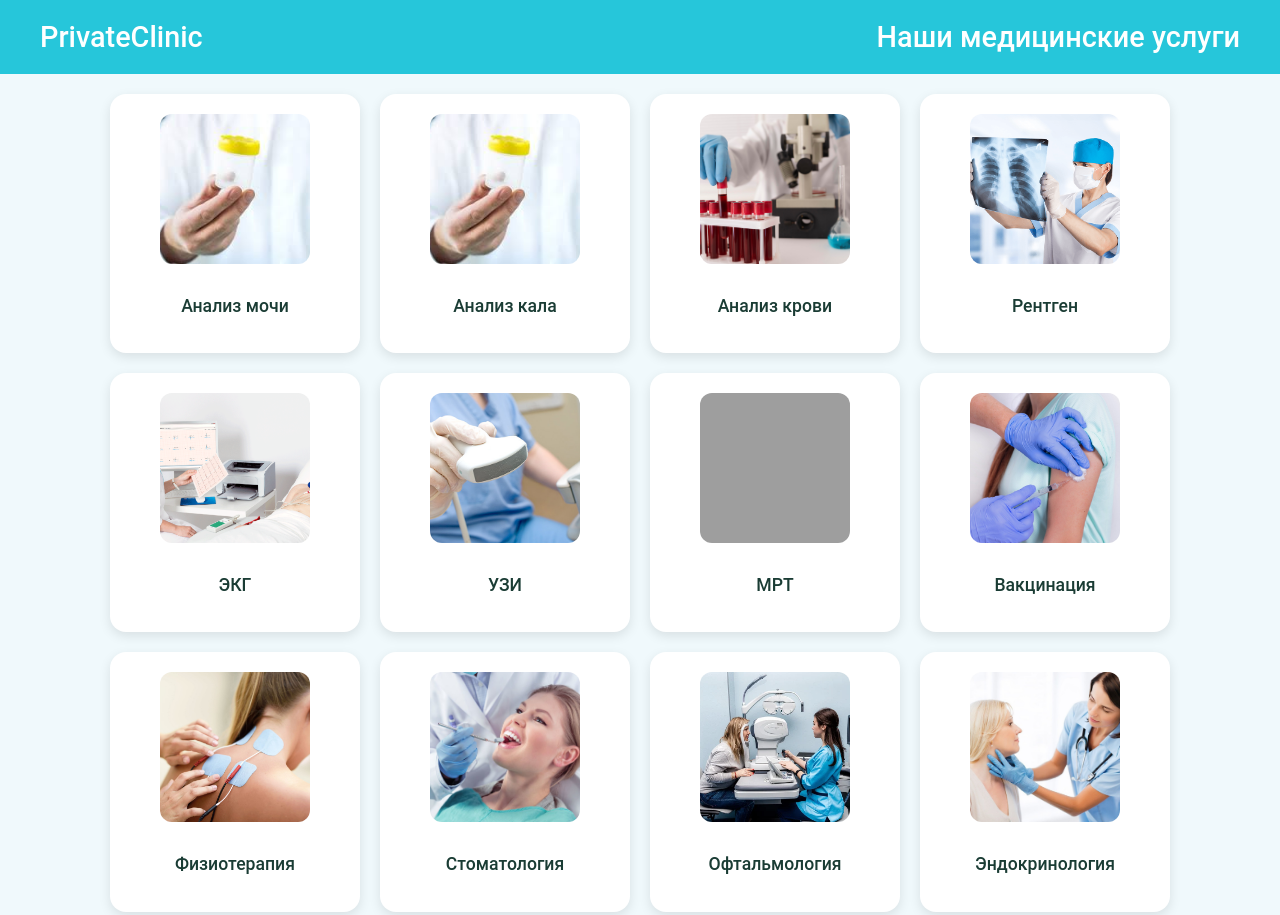
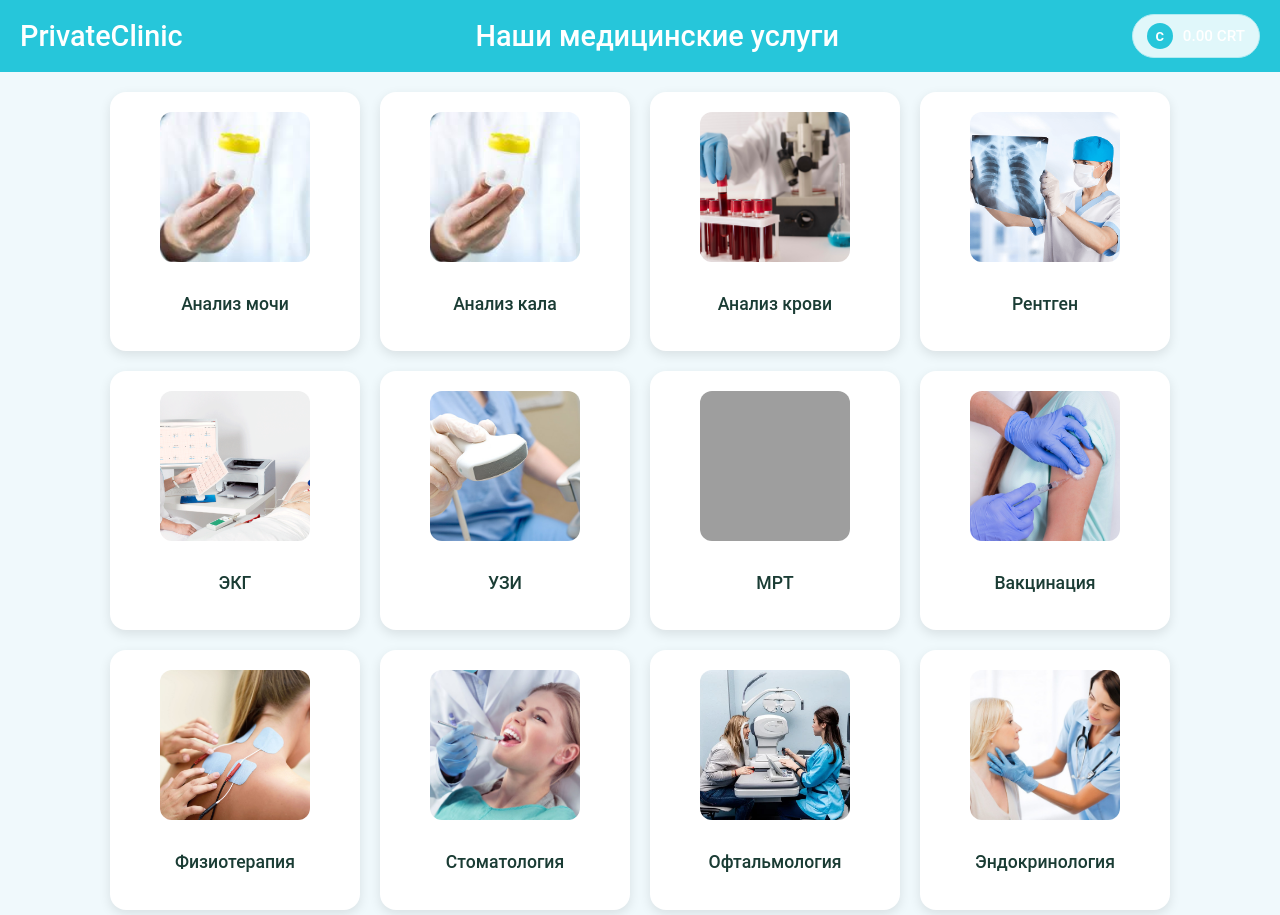
Before and after one commit to Vxxmpu/final-project, a plain HTML site: page service-HTML/services.html in a window 1280 px wide. Shown: the top 915 px of the page. Drawn offline with Linux system fonts and the light colour scheme; grey boxes are pictures that could not be loaded.

Commit message:
index.html:added button to go to services page, services.html: changed header, added crt badge

```diff
--- a/service-HTML/services.html
+++ b/service-HTML/services.html
@@ -16,14 +16,6 @@
       display: flex;
       flex-direction: column;
       min-height: 100vh;
-    }
-    header {
-      background: #26c6da;
-      color: white;
-      padding: 20px;
-      text-align: center;
-      font-size: 1.8rem;
-      font-weight: 500;
     }
     main {
       flex: 1;
@@ -90,16 +82,81 @@
     .modal .actions { margin-top: 14px; display:flex; gap:10px; justify-content:center; }
     .modal .btn { padding:8px 14px; border-radius:10px; background:#26c6da; color:white; text-decoration:none; }
     .modal .close { background:#eee; color:#333; }
+
+
+
+header {
+  background: #26c6da; /* тот же голубой, что на главной */
+  color: white;
+  display: flex;
+  justify-content: space-between;
+  align-items: center;
+  padding: 14px 20px; /* меньше, чем было, как на главной */
+  position: sticky;
+  top: 0;
+  z-index: 100;
+  font-family: 'Roboto', sans-serif;
+  font-size: 1.8rem;
+  font-weight: 500;
+}
+
+header a {
+  color: white;
+  text-decoration: none;
+  font-size: 1.8rem;
+  font-weight: 500;
+}
+
+.crt-badge {
+  display: flex;
+  align-items: center;
+  gap: 10px;
+  padding: 8px 14px; /* точно как на главной */
+  background: #e0f7fa;
+  border-radius: 50px;
+  border: 1px solid #b2ebf2;
+  cursor: pointer;
+  transition: all 0.25s ease;
+  font-size: 0.95rem;
+}
+.crt-badge:hover {
+  background: #26c6da;
+  color: white;
+  transform: translateY(-2px);
+  box-shadow: 0 6px 20px rgba(38,198,218,0.12);
+}
+
+.crt-icon {
+  width: 26px;
+  height: 26px;
+  background: #26c6da;
+  color: white;
+  border-radius: 50%;
+  display: grid;
+  place-items: center;
+  font-weight: bold;
+  font-size: 13px;
+}
+.crtAmount{
+  color: black;
+}
+
+
   </style>
 </head>
 <body>
 
-  <header>
-    <div style="max-width:1200px; margin:0 auto; display:flex; justify-content:space-between; align-items:center; padding:0 20px;">
-      <a href="../index.html" style="text-decoration:none; font-size:1.8rem; font-weight:500; color:white;">Private<span style="font-weight:500;">Clinic</span></a>
-      <h1 style="margin:0; font-size:1.8rem; font-weight:500;">Наши медицинские услуги</h1>
-    </div>
-  </header>
+<header>
+  <a href="../index.html">Private<span>Clinic</span></a>
+  <h1 style="margin:0; font-size:1.8rem; font-weight:500;">Наши медицинские услуги</h1>
+  <div id="crtBadge" class="crt-badge">
+    <div class="crt-icon">C</div>
+    <span id="crtAmount">0.00 CRT</span>
+  </div>
+</header>
+
+
+
 
   <main>
     <div class="service-card">
@@ -215,5 +272,51 @@
     modal.addEventListener('click', (e) => { if (e.target === modal) modal.style.display = 'none'; });
   </script>
 
+
+<script>
+const badge = document.getElementById("crtBadge");
+const crtAmountEl = document.getElementById("crtAmount");
+
+badge.addEventListener("click", () => {
+  window.location.href = "../buyToken.html"; // путь корректируем относительно services.html
+});
+
+async function loadCRTForSavedUser() {
+  const user = localStorage.getItem("walletAddress");
+  if (!user) return;
+
+  if (!window.ethereum) return;
+
+  const provider = new ethers.providers.Web3Provider(window.ethereum);
+
+  const fund = new ethers.Contract(
+    "0xF68AC1448ba859208b0622A87CF3f3A4d591Cfa3",
+    ["function rewardToken() view returns(address)"],
+    provider
+  );
+
+  const tokenAddress = await fund.rewardToken();
+
+  const token = new ethers.Contract(
+    tokenAddress,
+    [
+      "function balanceOf(address) view returns(uint256)",
+      "function decimals() view returns(uint8)"
+    ],
+    provider
+  );
+
+  const bal = await token.balanceOf(user);
+  const dec = await token.decimals();
+
+  const formatted = ethers.utils.formatUnits(bal, dec);
+
+  crtAmountEl.textContent = Number(formatted).toFixed(4) + " CRT";
+}
+
+loadCRTForSavedUser();
+</script>
+
+
 </body>
 </html>
```
Also changed, not shown: index.html (+11 -2 lines).
